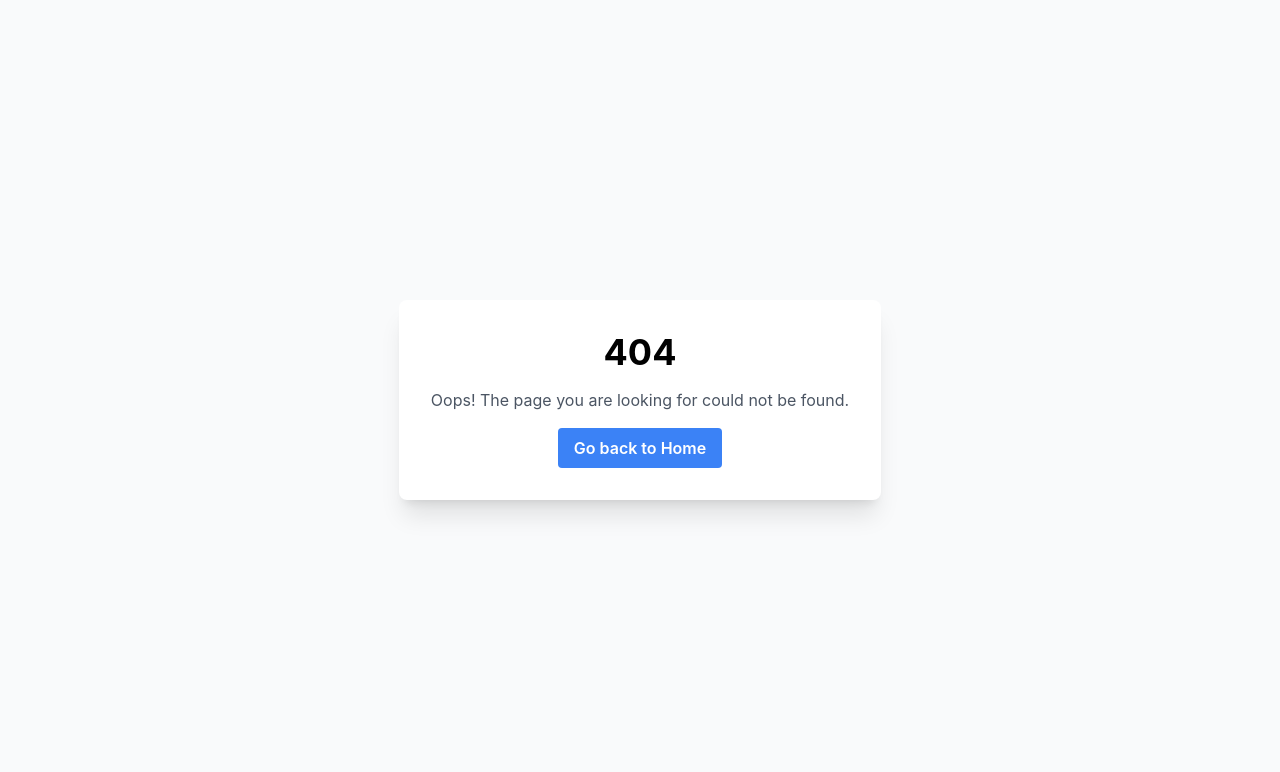
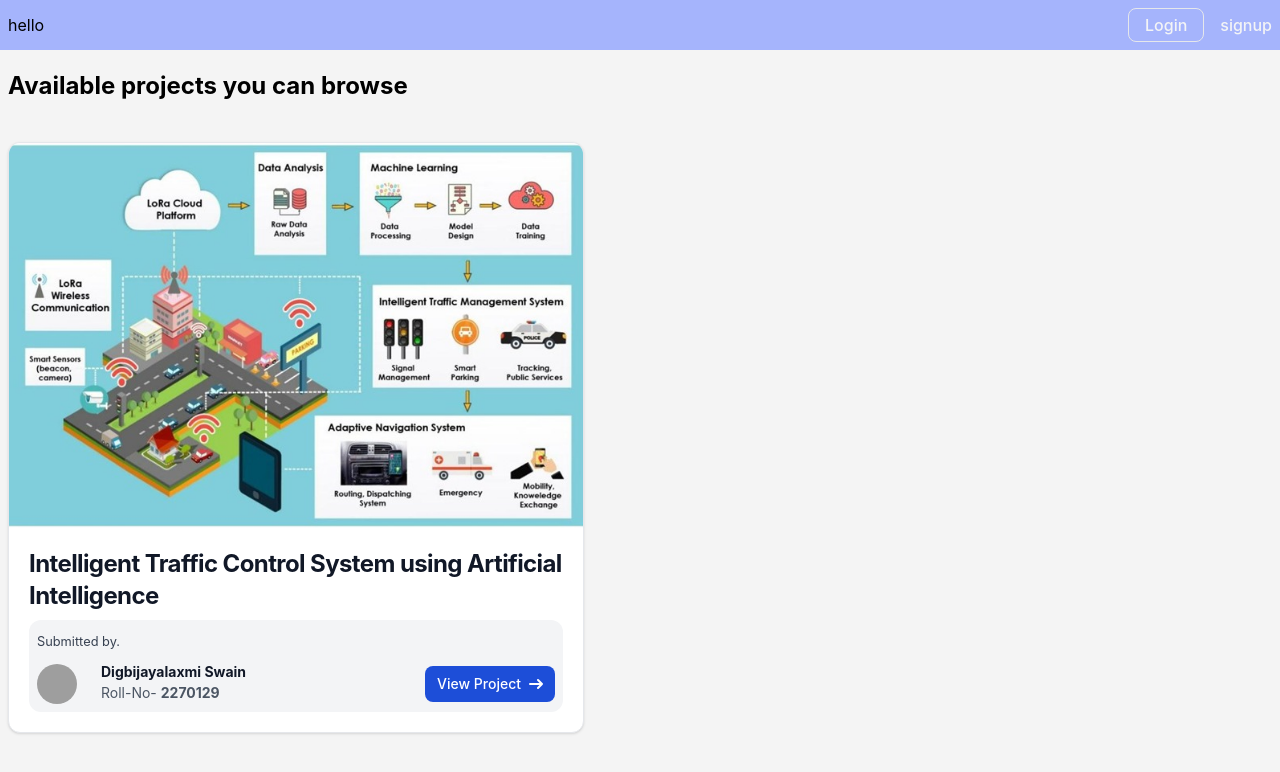
Before and after one commit to chinmaya-kumar-behera/TraficSignal, a React (Create React App) app in the folder web/: page /dashboard in a window 1280 px wide. Before the commit this address had no page. Shown: the top 772 px of the page. Built offline with nearby package versions, Linux system fonts and the light colour scheme; grey boxes are pictures that could not be loaded.

Commit message:
fix : bug for navigation

```diff
--- a/web/src/App.js
+++ b/web/src/App.js
@@ -2,7 +2,7 @@ import "./App.css";
 import React, { useEffect } from "react";
 import { useDispatch, useSelector } from "react-redux";
 import { setUser } from "./redux/auth/authSlice";
-import { Login, PageNotFound, ProjectPage, SignUp } from "./pages";
+import { DashBoard, Login, PageNotFound, ProjectPage, SignUp } from "./pages";
 import { Route, Routes } from "react-router-dom";
 
 function App() {
@@ -21,6 +21,7 @@ function App() {
         <Route path="/" element={user?._id ? <ProjectPage /> : <Login />} />
         <Route path="/register" element={<SignUp />} />
         <Route path="/project" element={user?._id ? <ProjectPage /> : <Login />} />
+        <Route path="/dashboard" element={<DashBoard />} />
         <Route path="*" element={<PageNotFound />} />
       </Routes>
     </main>
--- a/web/src/handlers/NavigationHandler.js
+++ b/web/src/handlers/NavigationHandler.js
@@ -24,11 +24,8 @@ const NavigationHandler = () => {
   }
 
   const navigateToDashBoard = () => {
-    navigate("/project");
+    navigate("/dashboard");
   }
-  //  const navigateToDashBoard = () => {
-  //    navigate("/project");
-  //  };
 
   return {
     navigateToNewUrl,
--- /dev/null
+++ b/web/src/hooks/useDebounce.js
@@ -0,0 +1,26 @@
+import { useEffect, useRef } from "react";
+
+const useDebounce = (callback, delay) => {
+  const timeoutRef = useRef(null);
+
+  useEffect(() => {
+    return () => {
+      if (timeoutRef.current) {
+        clearTimeout(timeoutRef.current);
+      }
+    };
+  }, []);
+
+  const debouncedCallback = (...args) => {
+    if (timeoutRef.current) {
+      clearTimeout(timeoutRef.current);
+    }
+
+    timeoutRef.current = setTimeout(() => {
+      callback(...args);
+    }, delay);
+  };
+
+  return debouncedCallback;
+};
+export default useDebounce
--- a/web/src/pages/DashBoard.js
+++ b/web/src/pages/DashBoard.js
@@ -1,18 +1,157 @@
-import React from 'react'
-import { PageContainer } from '../components/shared';
+import React from "react";
+import { Heading, PageContainer } from "../components/shared";
+import Navbar from "../views/header";
+import cardImage from "../assets/images/Image2.jpeg";
 
 const DashBoard = () => {
   return (
     <section>
+      <Navbar />
       <div className="">
-        <PageContainer>
-          <section className="flex gap-2 py-2 relative">
+        <PageContainer className={"px-2"}>
+          <section className="relative mt-2 lg:mt-5">
+            <div className="">
+              <Heading>Available projects you can browse</Heading>
+            </div>
 
+            <div className="flex flex-col lg:flex-row mt-10">
+              {/* <div className="w-[300px]">
+                <div class="w-full bg-white border border-gray-200 rounded-lg shadow">
+                  <div class="flex justify-end px-4 pt-4">
+                    <button
+                      id="dropdownButton"
+                      data-dropdown-toggle="dropdown"
+                      class="inline-block text-gray-500 dark:text-gray-400 hover:bg-gray-100 focus:outline-none focus:ring-gray-200 rounded-lg text-sm p-1.5"
+                      type="button"
+                    >
+                      <span class="sr-only">Open dropdown</span>
+                      <svg
+                        class="w-5 h-5"
+                        aria-hidden="true"
+                        xmlns="http://www.w3.org/2000/svg"
+                        fill="currentColor"
+                        viewBox="0 0 16 3"
+                      >
+                        <path d="M2 0a1.5 1.5 0 1 1 0 3 1.5 1.5 0 0 1 0-3Zm6.041 0a1.5 1.5 0 1 1 0 3 1.5 1.5 0 0 1 0-3ZM14 0a1.5 1.5 0 1 1 0 3 1.5 1.5 0 0 1 0-3Z" />
+                      </svg>
+                    </button>
+                    <div
+                      id="dropdown"
+                      class="z-10 hidden text-base list-none bg-white divide-y divide-gray-100 rounded-lg shadow w-44 dark:bg-gray-700"
+                    >
+                      <ul class="py-2" aria-labelledby="dropdownButton">
+                        <li>
+                          <a
+                            href="#"
+                            class="block px-4 py-2 text-sm text-gray-700 hover:bg-gray-100 dark:hover:bg-gray-600 dark:text-gray-200 dark:hover:text-white"
+                          >
+                            Edit
+                          </a>
+                        </li>
+                        <li>
+                          <a
+                            href="#"
+                            class="block px-4 py-2 text-sm text-gray-700 hover:bg-gray-100 dark:hover:bg-gray-600 dark:text-gray-200 dark:hover:text-white"
+                          >
+                            Export Data
+                          </a>
+                        </li>
+                        <li>
+                          <a
+                            href="#"
+                            class="block px-4 py-2 text-sm text-red-600 hover:bg-gray-100 dark:hover:bg-gray-600 dark:text-gray-200 dark:hover:text-white"
+                          >
+                            Delete
+                          </a>
+                        </li>
+                      </ul>
+                    </div>
+                  </div>
+                  <div class="flex flex-col items-center pb-10">
+                    <img
+                      class="w-24 h-24 mb-3 rounded-full shadow-lg"
+                      src="/docs/images/people/profile-picture-3.jpg"
+                      alt="Bonnie image"
+                    />
+                    <h5 class="mb-1 text-xl font-medium text-gray-900 dark:text-white">
+                      Bonnie Green
+                    </h5>
+                    <span class="text-sm text-gray-500 dark:text-gray-400">
+                      Visual Designer
+                    </span>
+                    <div class="flex mt-4 md:mt-6">
+                    </div>
+                  </div>
+                </div>
+              </div> */}
+
+              <div class="max-w-xl bg-white border border-gray-200 rounded-xl shadow overflow-hidden">
+                <img
+                  className="max-h-[150px] lg:max-h-[200px] w-full object-cover object-center"
+                  class="rounded-t-lg"
+                  src={cardImage}
+                  alt=""
+                />
+                <div class="p-5">
+                  <h5 class="mb-2 text-lg lg:text-2xl font-bold tracking-tight text-gray-900">
+                    Intelligent Traffic Control System using Artificial
+                    Intelligence
+                  </h5>
+                  <div className="bg-gray-100 p-2 rounded-xl">
+                    <h3 class="mb-3 font-normal text-gray-700 ">
+                      <small>Submitted by.</small>
+                    </h3>
+                    <div class="flex flex-col lg:flex-row lg:items-center gap-3 justify-between ">
+                      <div className="flex gap-2 items-center">
+                        <img
+                          class="w-10 h-10 rounded-full mr-4"
+                          src="https://encrypted-tbn0.gstatic.com/images?q=tbn:ANd9GcT-NSEUHWmQsGxt4SfVM3f8VMW7vN8JsHnL-CnVII5E4A&s"
+                          alt="Avatar of Jonathan Reinink"
+                        />
+                        <div class="text-sm space-y-1">
+                          <p class="text-gray-900 leading-none">
+                            <strong>Digbijayalaxmi Swain</strong>
+                          </p>
+                          <p class="text-gray-600">
+                            Roll-No- <strong>2270129</strong>
+                          </p>
+                        </div>
+                      </div>
+                      <div className="text-left">
+                        <div className="flex items-center">
+                          <a
+                            href="project"
+                            class="inline-flex items-center px-3 py-2 text-sm font-medium text-center text-white bg-blue-700 rounded-lg hover:bg-blue-800 focus:ring-4 focus:outline-none focus:ring-blue-300 dark:bg-blue-600 dark:hover:bg-blue-700 dark:focus:ring-blue-800"
+                          >
+                            View Project
+                            <svg
+                              class="rtl:rotate-180 w-3.5 h-3.5 ms-2"
+                              aria-hidden="true"
+                              xmlns="http://www.w3.org/2000/svg"
+                              fill="none"
+                              viewBox="0 0 14 10"
+                            >
+                              <path
+                                stroke="currentColor"
+                                stroke-linecap="round"
+                                stroke-linejoin="round"
+                                stroke-width="2"
+                                d="M1 5h12m0 0L9 1m4 4L9 9"
+                              />
+                            </svg>
+                          </a>
+                        </div>
+                      </div>
+                    </div>
+                  </div>
+                </div>
+              </div>
+            </div>
           </section>
         </PageContainer>
       </div>
     </section>
   );
-}
+};
 
-export default DashBoard
+export default DashBoard;
--- a/web/src/views/header/Navbar.jsx
+++ b/web/src/views/header/Navbar.jsx
@@ -4,10 +4,14 @@ import { useSelector } from 'react-redux';
 import { FaUserCircle } from "react-icons/fa";
 import { AiOutlineLogout } from "react-icons/ai";
 import { Menu, MenuHandler, MenuList, MenuItem } from "@material-tailwind/react";
+import UserHandler from '../../handlers/UserHandler';
 import NavigationHandler from '../../handlers/NavigationHandler';
-import UserHandler from '../../handlers/UserHandler';
+import { MdOutlineEventNote } from "react-icons/md";
 
 const ProfileIconsDetails = ({ user }) => {
+  const { navigateToDashBoard } = NavigationHandler();
+  const { logoutHandler } = UserHandler();
+
   return (
     <Menu>
       <MenuHandler>
@@ -19,16 +23,29 @@ const ProfileIconsDetails = ({ user }) => {
             <div className="flex flex-col truncate max-w-[150px]">
               <span className="text-xs font-semibold">{user?.name}</span>
               <span className="text-xs w-full truncate">
-                {user?.email} hellosrij EHGOAH ohl
+                {user?.email}
               </span>
             </div>
           </div>
         </div>
       </MenuHandler>
-      <MenuList className="p-0 m-0 w-[200px] mt-3" placement="bottom-end">
-        <a href="dashboard">
-          <MenuItem className="px-4 py-2">Profile</MenuItem>
-        </a>
+      <MenuList
+        className="p-2 m-0 w-[200px] mt-3 font-semibold text-gray-700 space-y-2"
+        placement="bottom-end"
+      >
+        <MenuItem
+          className="flex items-center gap-3 px-4 py-2 text-left bg-gray-50 hover:bg-gray-100"
+          onClick={navigateToDashBoard}
+        >
+          <MdOutlineEventNote className="text-xl" /> <span>Dashboard</span>
+        </MenuItem>
+        <MenuItem
+          className="flex items-center gap-3 px-4 py-2 text-left bg-red-500 text-white hover:bg-red-400"
+          onClick={logoutHandler}
+        >
+          <AiOutlineLogout className="text-xl text-white" />
+          <span>Logout</span>
+        </MenuItem>
       </MenuList>
     </Menu>
   );
@@ -45,9 +62,9 @@ const Navbar = () => {
           <div className="">hello</div>
           <div className="">
             {user?._id ? (
-              <div className="flex items-center gap-3" title="logout">
+              <div className="flex items-center gap-3">
                 <ProfileIconsDetails user={user} />
-                <div className="flex" onClick={logoutHandler}>
+                <div className="flex" onClick={logoutHandler} title='logout'>
                   <button className="p-1.5 bg-gray-200 bg-opacity-50 hover:bg-opacity-70 rounded-full group">
                     <AiOutlineLogout className="text-xl text-red-500 group-hover:text-red-400" />
                   </button>
--- a/web/src/views/sidebar/SideBar.jsx
+++ b/web/src/views/sidebar/SideBar.jsx
@@ -1,9 +1,11 @@
-import React from "react";
+import React, { useDebugValue, useEffect } from "react";
 import { CiSearch } from "react-icons/ci";
 import { ProjectTopics } from "../../json/Project";
 import Contents from "./components/Contents";
+import useDebounce from "../../hooks/useDebounce";
 
 const SideBar = () => {
+
   return (
     <div className="min-w-[250px]">
       <div className="fixed w-[250px] h-[calc(100vh-60px)] top-30 border-r-2 pr-7 overflow-y-scroll no-scrollbar">
--- a/web/src/views/sidebar/components/Contents.js
+++ b/web/src/views/sidebar/components/Contents.js
@@ -1,8 +1,13 @@
 import React, { useEffect, useState } from 'react'
+import useDebounce from '../../../hooks/useDebounce';
 
 
 const Contents = ({ data }) => {
   const [hash, setHash] = useState(null);
+
+  useEffect(() => {
+    console.log("use effect called")
+  })
 
   useEffect(() => {
     window.addEventListener("hashchange", function () {
```
